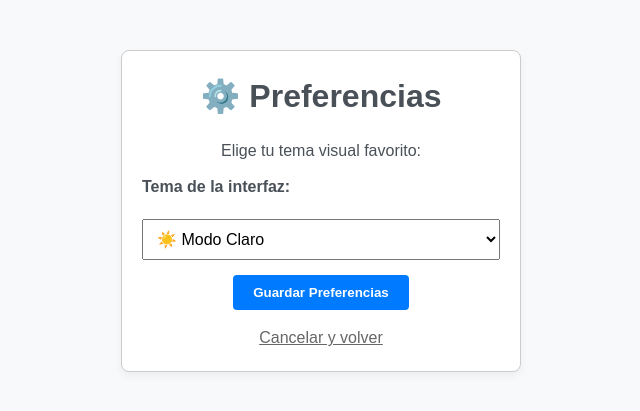
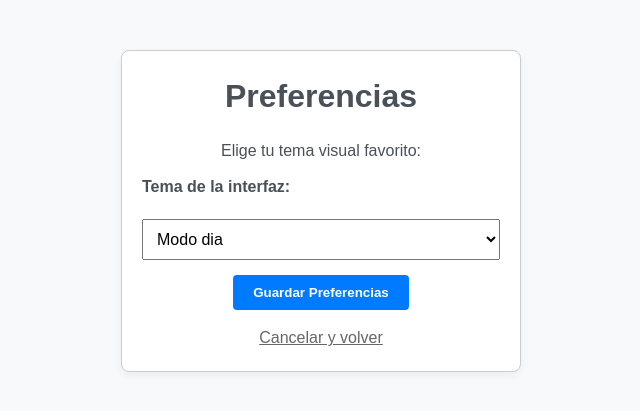
Before and after one commit to hdzomber05555/proyecto_iw, a PHP site: page /preferencias.php in a window 1280 px wide. Shown: the top 411 px of the page, without its empty margins (319-959 px from the left). Run offline with PHP 8.4, Linux system fonts and the light colour scheme; a user stored in the database is signed in.

Commit message:
update temas

```diff
--- a/public/index.php
+++ b/public/index.php
@@ -44,7 +44,7 @@ try {
         <div class="nav-links">
             <a href="index.php">Inicio</a>
             <a href="#">Productos</a>
-            <a href="#">Reportes</a>
+            <a href="preferencias.php">Preferencias</a>
             <a href="logout.php" class="btn-logout">Cerrar Sesión</a>
         </div>
     </nav>
--- a/public/preferencias.php
+++ b/public/preferencias.php
@@ -6,13 +6,14 @@ require_once __DIR__ . '/../app/csrf.php';
 
 obligar_login();
 
-// Si enviaron el formulario, guardamos la cookie
+//Si enviaron el formulario, guardamos la cookie
 if ($_SERVER['REQUEST_METHOD'] === 'POST') {
     verificar_csrf();
 
     $tema = $_POST['tema'];
 
     // Guardamos la cookie por 30 días
+    // setcookie(nombre, valor, expiración, ruta)
     setcookie('tema_preferido', $tema, time() + (86400 * 30), "/");
 
     // Redirigimos al inicio para ver el cambio
@@ -40,7 +41,7 @@ $tema_actual = $_COOKIE['tema_preferido'] ?? 'claro';
 <body>
 
     <div class="card">
-        <h1>⚙️ Preferencias</h1>
+        <h1>Preferencias</h1>
         <p>Elige tu tema visual favorito:</p>
 
         <form method="POST">
@@ -48,8 +49,8 @@ $tema_actual = $_COOKIE['tema_preferido'] ?? 'claro';
 
             <label>Tema de la interfaz:</label>
             <select name="tema">
-                <option value="claro" <?= $tema_actual === 'claro' ? 'selected' : '' ?>>☀️ Modo Claro</option>
-                <option value="oscuro" <?= $tema_actual === 'oscuro' ? 'selected' : '' ?>>🌙 Modo Oscuro</option>
+                <option value="claro" <?= $tema_actual === 'claro' ? 'selected' : '' ?>>Modo dia</option>
+                <option value="oscuro" <?= $tema_actual === 'oscuro' ? 'selected' : '' ?>>Modo noche</option>
             </select>
 
             <button type="submit" class="btn">Guardar Preferencias</button>
```
